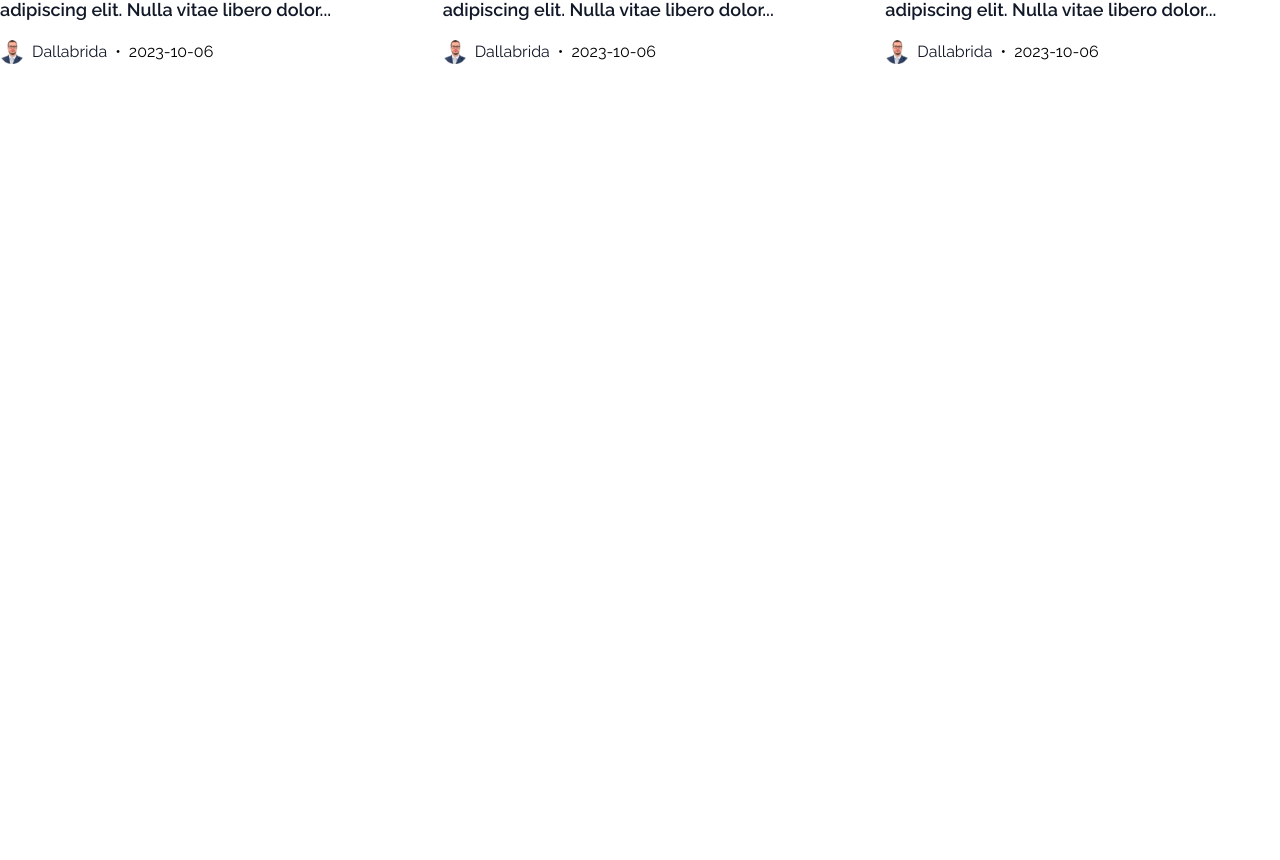
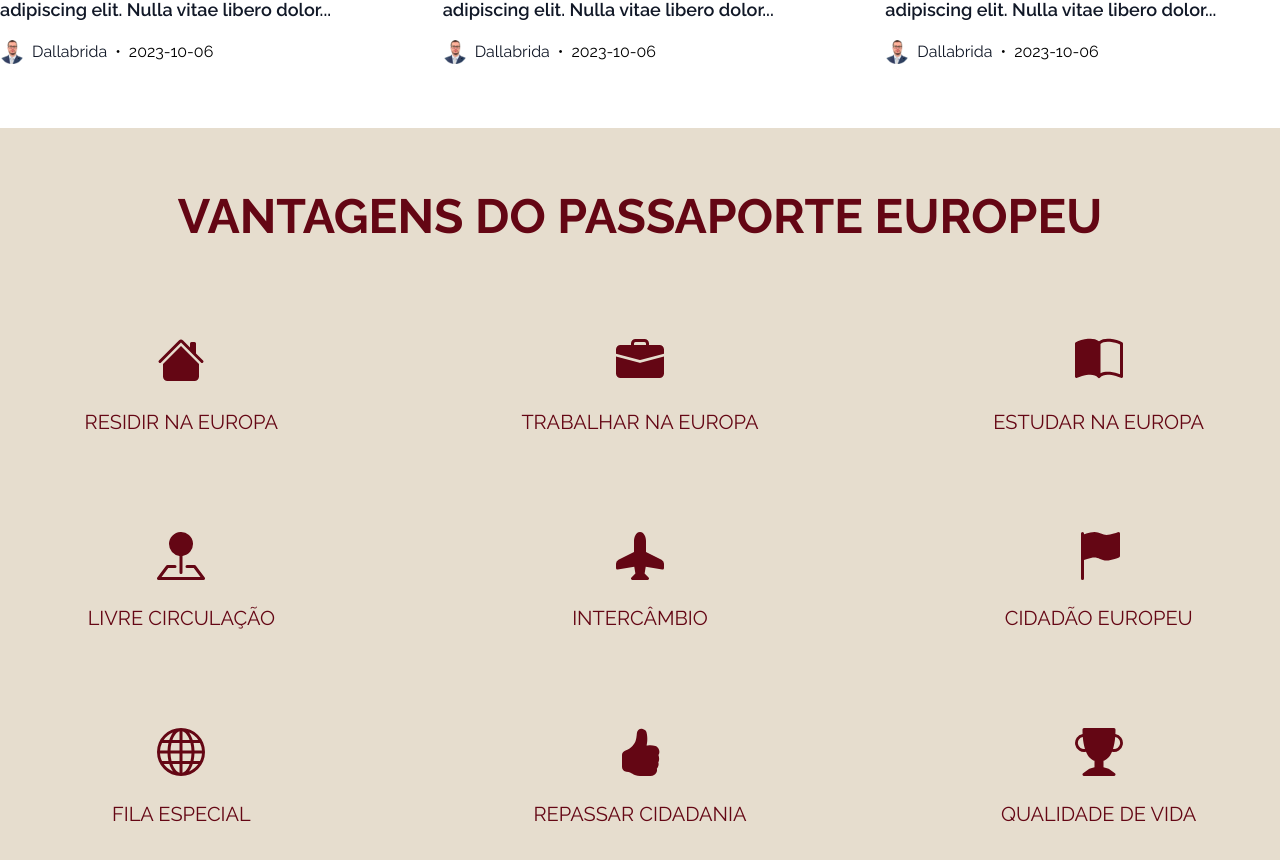
Before and after one commit to MateusDallabrida/mesquita-dallabrida, a Next.js app: page / in a window 1280 px wide. Shown: the part 5255-6115 px from the top of the page. Before the commit the page ends 5383 px from the top, so only its background shows below. Built offline with nearby package versions, Linux system fonts and the light colour scheme; a web font is replaced by a local one.

Commit message:
feat: add advantages component with responsiveness

```diff
--- /dev/null
+++ b/src/components/Advantage.tsx
@@ -0,0 +1,17 @@
+import { ReactNode } from "react"
+
+interface Props {
+  icon: ReactNode
+  title: string
+}
+
+export function Advantage({ icon, title }: Props) {
+  return (
+    <div className="flex flex-col items-center gap-6">
+      {icon}
+      <p className="text-xl text-main uppercase text-center">
+        {title}
+      </p>
+    </div>
+  )
+}
--- /dev/null
+++ b/src/components/Advantages.tsx
@@ -0,0 +1,63 @@
+import {
+  BsFillHouseFill,
+  BsBriefcaseFill,
+  BsBookHalf,
+  BsFillPinMapFill,
+  BsFillAirplaneFill,
+  BsFillFlagFill,
+  BsGlobe,
+  BsFillHandThumbsUpFill,
+  BsFillTrophyFill
+} from "react-icons/bs"
+import { Advantage } from "@/components/Advantage"
+
+export function Advantages() {
+  return (
+    <section className="bg-second">
+      <div className="max-w-7xl mx-auto py-16">
+        <h1 className="text-5xl font-bold uppercase text-main text-center">
+          Vantagens do Passaporte Europeu
+        </h1>
+
+        <div className="mt-12 sm:mt-24 grid grid-cols-2 lg:grid-cols-3 gap-12 sm:gap-24 px-4 xl:px-0">
+          <Advantage
+            icon={<BsFillHouseFill className="w-12 h-12 text-main" />}
+            title="Residir na Europa"
+          />
+          <Advantage
+            icon={<BsBriefcaseFill className="w-12 h-12 text-main" />}
+            title="Trabalhar na Europa"
+          />
+          <Advantage
+            icon={<BsBookHalf className="w-12 h-12 text-main" />}
+            title="Estudar na Europa"
+          />
+          <Advantage
+            icon={<BsFillPinMapFill className="w-12 h-12 text-main" />}
+            title="Livre Circulação"
+          />
+          <Advantage
+            icon={<BsFillAirplaneFill className="w-12 h-12 text-main" />}
+            title="Intercâmbio"
+          />
+          <Advantage
+            icon={<BsFillFlagFill className="w-12 h-12 text-main" />}
+            title="Cidadão Europeu"
+          />
+          <Advantage
+            icon={<BsGlobe className="w-12 h-12 text-main" />}
+            title="Fila Especial"
+          />
+          <Advantage
+            icon={<BsFillHandThumbsUpFill className="w-12 h-12 text-main" />}
+            title="Repassar Cidadania"
+          />
+          <Advantage
+            icon={<BsFillTrophyFill className="w-12 h-12 text-main" />}
+            title="Qualidade de Vida"
+          />
+        </div>
+      </div>
+    </section>
+  )
+}
--- a/src/pages/index.tsx
+++ b/src/pages/index.tsx
@@ -6,6 +6,7 @@ import { OurTeam } from '@/components/OurTeam'
 import { OurServices } from '@/components/OurServices'
 import { Testimonials } from '@/components/Testimonials'
 import { OurBlog } from '@/components/OurBlog'
+import { Advantages } from '@/components/Advantages'
 
 export default function Home() {
   return (
@@ -19,6 +20,7 @@ export default function Home() {
         <OurServices />
         <Testimonials />
         <OurBlog />
+        <Advantages />
       </div>
     </>
   )
```
